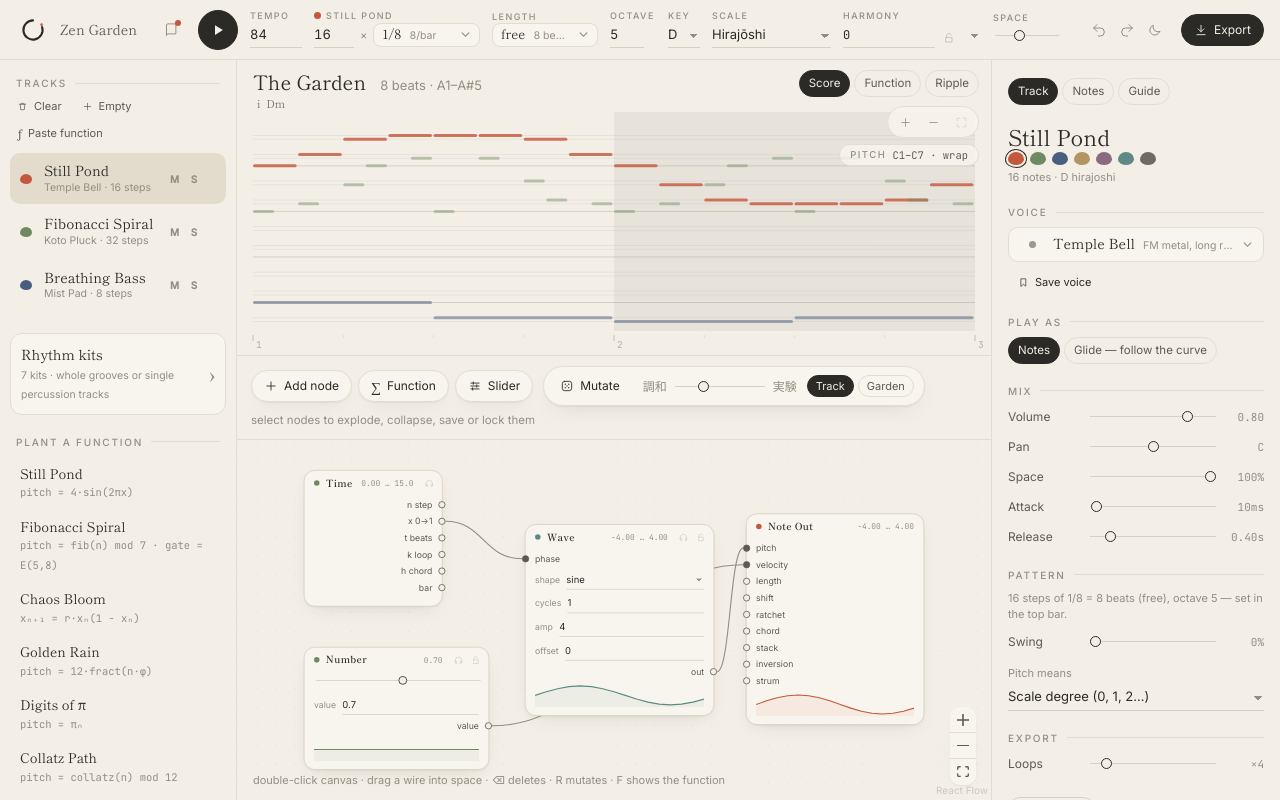
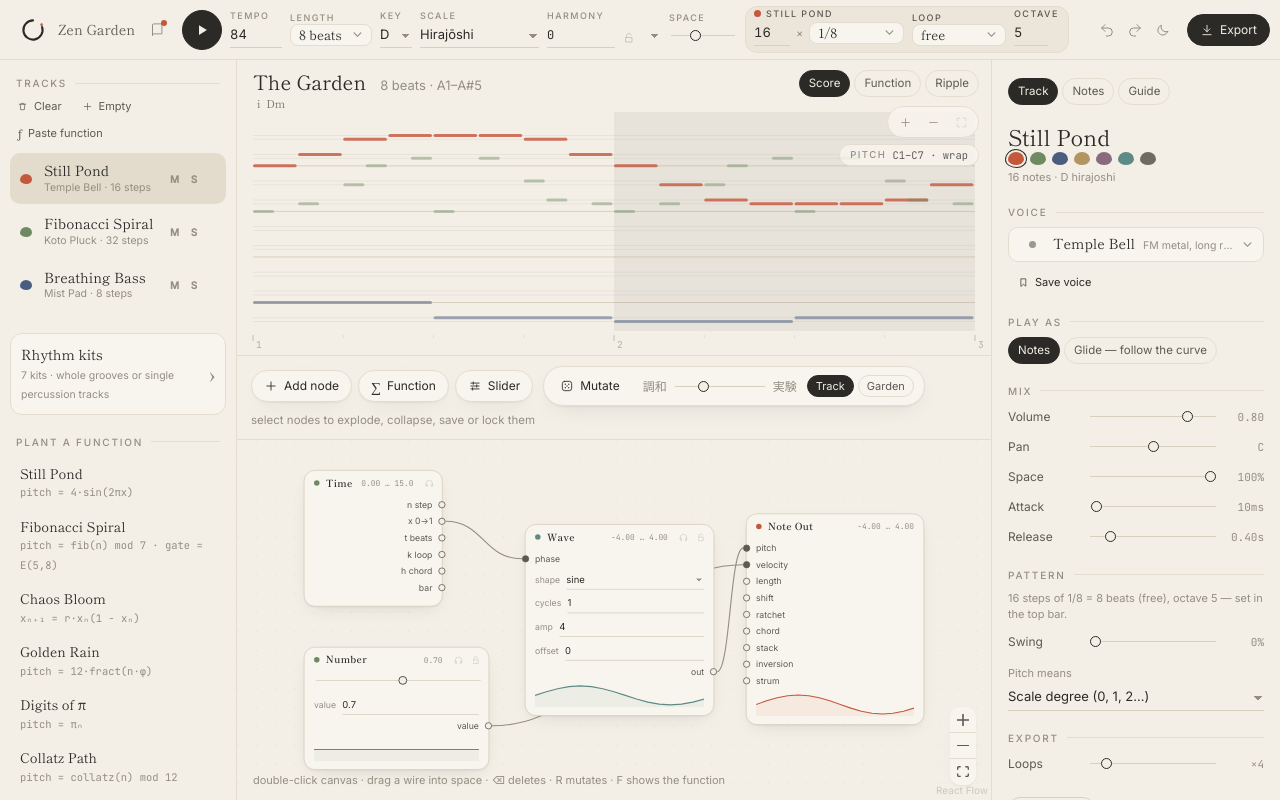
Before and after one commit to danikavu/soundfunc, a React (Vite) app: page / in a window 1280 px wide. Built offline with nearby package versions, Linux system fonts and the light colour scheme.

Commit message:
fix(length): fix length bug, distinct global settings

```diff
--- a/src/components/TopBar.tsx
+++ b/src/components/TopBar.tsx
@@ -6,7 +6,7 @@ import { useStore } from '../state/store';
 import { togglePlay } from '../state/transport';
 import { GardenMenu } from './GardenMenu';
 import { StepPicker } from './StepPicker';
-import { FIXED_LENGTHS, shortBeats, stepLabel } from '../engine/steps';
+import { FIXED_LENGTHS, MAX_STEPS, shortBeats, stepLabel } from '../engine/steps';
 import { Dropdown } from './Dropdown';
 import { isDrum } from '../engine/project';
 import { useSelectedTrack } from '../state/store';
@@ -102,6 +102,36 @@ function FileMenu() {
   );
 }
 
+/** The song's length: what the Score shows and MIDI exports, and what “Song” tracks follow. */
+function SongLengthField() {
+  const lengthBeats = useStore((s) => s.project.song.lengthBeats);
+  const setSongLength = useStore((s) => s.setSongLength);
+  const following = useStore((s) => s.project.tracks.filter((t) => t.lengthMode === 'song').length);
+  const longest = useStore((s) => Math.max(0, ...s.project.tracks.map((t) => t.steps * t.stepBeats)));
+  return (
+    <div className="field-inline w-song" title="The song’s length — for every track. The Score, the Function view and MIDI export use it; tracks whose loop is “song length” follow it">
+      <span>Length</span>
+      <Dropdown
+        compact
+        label="Song length"
+        value={<b>{lengthBeats} beats</b>}
+        groups={[
+          {
+            title: `Song length${following ? ` — ${following} track${following > 1 ? 's' : ''} follow it` : ''}`,
+            items: FIXED_LENGTHS.map((L) => ({
+              key: `S${L}`,
+              label: `${L} beats`,
+              hint: `${L / 4} bar${L === 4 ? '' : 's'}${longest > L + 1e-9 ? ` · a ${Number(longest.toFixed(2))}-beat track still plays in full` : ''}`,
+              selected: lengthBeats === L,
+              onSelect: () => setSongLength(L),
+            })),
+          },
+        ]}
+      />
+    </div>
+  );
+}
+
 /** a field that keeps its place in the bar when it has nothing to show */
 function Placeholder({ label, width, title }: { label: string; width: string; title: string }) {
   return (
@@ -123,6 +153,7 @@ function GridField() {
   const setStepBeatsAll = useStore((s) => s.setStepBeatsAll);
   const setLengthAll = useStore((s) => s.setLengthAll);
   const trackCount = useStore((s) => s.project.tracks.length);
+  const songLength = useStore((s) => s.project.song.lengthBeats);
   if (!track) {
     return (
       <>
@@ -145,11 +176,11 @@ function GridField() {
             className="input num"
             integer
             min={1}
-            max={256}
+            max={MAX_STEPS}
             value={track.steps}
             onValue={(steps) => setGrid(track.id, { steps })}
             aria-label="Steps"
-            title={track.lengthMode === 'fixed' ? `Steps — divides the ${track.lengthBeats}-beat loop evenly` : 'Steps'}
+            title={track.lengthMode !== 'free' ? `Steps — divides the ${track.lengthBeats}-beat loop evenly` : 'Steps'}
           />
           <span className="muted grid-times">×</span>
           <StepPicker
@@ -167,13 +198,21 @@ function GridField() {
           />
         </div>
       </div>
-      <div className="field-inline w-length" title={track.lengthMode === 'fixed' ? `${track.lengthBeats} beats` : `free — ${loopBeats} beats`}>
-        <span>Length</span>
+      <div
+        className="field-inline w-length"
+        title={track.lengthMode === 'song' ? `follows the global Length — ${track.lengthBeats} beats` : track.lengthMode === 'fixed' ? `${track.lengthBeats} beats` : `free — ${loopBeats} beats`}
+      >
+        <span>Loop</span>
         <Dropdown
           compact
           label="Loop length"
           value={
-            track.lengthMode === 'fixed' ? (
+            track.lengthMode === 'song' ? (
+              <>
+                <b>song</b>
+                <small>{track.lengthBeats} beats</small>
+              </>
+            ) : track.lengthMode === 'fixed' ? (
               <>
                 <b>{track.lengthBeats} beats</b>
                 <small>{track.lengthBeats / 4} bar{track.lengthBeats === 4 ? '' : 's'}</small>
@@ -186,11 +225,23 @@ function GridField() {
             )
           }          groups={[
             {
+              title: 'Song',
+              items: [
+                {
+                  key: 'song',
+                  label: `Song length`,
+                  hint: `${songLength} beats now — follows the global Length`,
+                  selected: track.lengthMode === 'song',
+                  onSelect: () => setGrid(track.id, { lengthMode: 'song' }),
+                },
+              ],
+            },
+            {
               title: 'Fixed — always lands on the bar',
               items: FIXED_LENGTHS.map((L) => ({
                 key: `L${L}`,
                 label: `${L} beats`,
-                hint: `${L / 4} bar${L === 4 ? '' : 's'} · ${Math.max(1, Math.min(256, Math.round(L / track.stepBeats)))} steps`,
+                hint: `${L / 4} bar${L === 4 ? '' : 's'} · ${Math.max(1, Math.min(MAX_STEPS, Math.round(L / track.stepBeats)))} steps`,
                 selected: track.lengthMode === 'fixed' && track.lengthBeats === L,
                 onSelect: () => setGrid(track.id, { lengthMode: 'fixed', lengthBeats: L }),
               })),
@@ -213,11 +264,13 @@ function GridField() {
               <button
                 className="btn small ghost step-all"
                 onClick={() => {
-                  setLengthAll(track.lengthMode === 'fixed' ? { lengthMode: 'fixed', lengthBeats: track.lengthBeats } : { lengthMode: 'free' });
-                  toast(`Every track is now ${track.lengthMode === 'fixed' ? `${track.lengthBeats} beats long` : 'free'} — ⌘Z to undo`);
+                  setLengthAll(track.lengthMode === 'free' ? { lengthMode: 'free' } : { lengthMode: track.lengthMode, lengthBeats: track.lengthBeats });
+                  toast(
+                    `Every track ${track.lengthMode === 'song' ? 'now follows the song' : track.lengthMode === 'fixed' ? `is now ${track.lengthBeats} beats long` : 'is now free'} — ⌘Z to undo`,
+                  );
                 }}
               >
-                {track.lengthMode === 'fixed' ? `Make every track ${track.lengthBeats} beats` : 'Make every track free'}
+                {track.lengthMode === 'song' ? 'Make every track follow the global Length' : track.lengthMode === 'fixed' ? `Make every track ${track.lengthBeats} beats` : 'Make every track free'}
               </button>
             ) : undefined
           }
@@ -259,7 +312,7 @@ export function TopBar() {
           <span>Tempo</span>
           <NumberField className="input num" min={20} max={300} value={song.bpm} onValue={(bpm) => setSong({ bpm })} />
         </label>
-        <GridField />
+        <SongLengthField />
         <label className="field-inline">
           <span>Key</span>
           <select className="select" value={song.root} onChange={(e) => setSong({ root: Number(e.target.value) })}>
@@ -319,6 +372,11 @@ export function TopBar() {
         </label>
       </div>
 
+      {/* everything above is the whole song; this panel is only the selected track */}
+      <div className="track-panel" aria-label="Selected track">
+        <GridField />
+      </div>
+
       <div className="spacer" />
 
       <div className="row" style={{ gap: 2 }}>
--- a/src/engine/presets.ts
+++ b/src/engine/presets.ts
@@ -697,7 +697,7 @@ export const PRESETS: Preset[] = [
       pitchMode: 'degree',
       steps: 16,
       stepBeats: 0.25,
-      lengthMode: 'fixed',
+      lengthMode: 'song',
       lengthBeats: 4,
       octave: 4,
       graph: graph(
@@ -902,7 +902,7 @@ export function defaultProject(): Project {
   tracks[1].pan = 0.3;
   return {
     name: 'Zen Garden',
-    song: { bpm: 84, root: 2, scale: 'hirajoshi', reverb: 0.35, exportLoops: 4, harmony: '0', sliders: [], pitchRange: { ...DEFAULT_PITCH_RANGE } },
+    song: { bpm: 84, root: 2, scale: 'hirajoshi', reverb: 0.35, exportLoops: 4, harmony: '0', sliders: [], pitchRange: { ...DEFAULT_PITCH_RANGE }, lengthBeats: 8 },
     tracks,
   };
 }
--- a/src/engine/project.ts
+++ b/src/engine/project.ts
@@ -1,6 +1,6 @@
 import { compileGraph, type Graph } from './graph';
 import { tryCompile, type Compiled } from './expr';
-import { nearestFixedLength, type LengthMode } from './steps';
+import { fixedLengthFor, nearestFixedLength, type LengthMode } from './steps';
 import { chordTones, DEFAULT_PITCH_RANGE, limitPitch, midiToDegree, midiToFreq, midiToName, NOTE_NAMES, SCALES, valueToMidi, valueToPitch, type PitchMode, type PitchRange } from './music';
 
 export type DrumVoice = 'kick' | 'snare' | 'hat' | 'openhat' | 'clap' | 'rim' | 'tom' | 'crash';
@@ -111,6 +111,8 @@ export interface Song {
   sliders: Slider[];
   /** where pitches may go: wrap by octaves (default), clamp, or off */
   pitchRange: PitchRange;
+  /** the song's loop, in beats (4/8/16/32/64): what the Score shows and MIDI exports; tracks set to “Song” follow it */
+  lengthBeats: number;
 }
 
 export interface Slider {
@@ -123,7 +125,7 @@ export interface Slider {
 export const sliderNames = (song: Song) => (song.sliders ?? []).map((s) => s.name);
 export const sliderValues = (song: Song): Record<string, number> => Object.fromEntries((song.sliders ?? []).map((s) => [s.name, s.value]));
 
-export const SONG_DEFAULTS: Song = { bpm: 90, root: 0, scale: 'major', reverb: 0.3, exportLoops: 4, harmony: '0', sliders: [], pitchRange: DEFAULT_PITCH_RANGE };
+export const SONG_DEFAULTS: Song = { bpm: 90, root: 0, scale: 'major', reverb: 0.3, exportLoops: 4, harmony: '0', sliders: [], pitchRange: DEFAULT_PITCH_RANGE, lengthBeats: 16 };
 export const BEATS_PER_BAR = 4;
 
 const harmonyCache = new Map<string, Compiled | null>();
@@ -154,9 +156,12 @@ export interface Project {
 
 /** Fill in fields added since a project was saved. */
 export function normalizeProject(p: Project): Project {
+  const song = { ...SONG_DEFAULTS, ...(p.song as Partial<Song>) };
+  // projects from before the song had a length: the length its tracks already had
+  if (!('lengthBeats' in (p.song ?? {}))) song.lengthBeats = fixedLengthFor(Math.max(1, ...p.tracks.map((t) => (t.steps ?? 16) * (t.stepBeats ?? 0.25))));
   return {
     name: p.name ?? 'Untitled',
-    song: { ...SONG_DEFAULTS, ...(p.song as Partial<Song>) },
+    song,
     tracks: p.tracks.map((t) => {
       const track = { ...TRACK_DEFAULTS, ...t };
       // projects from before fixed lengths: keep them free, remember the nearest fixed length
@@ -319,9 +324,12 @@ export function harmonyCycleBars(song: Song): number {
   return 16;
 }
 
-/** One full cycle of the song: the longest pattern, or the progression if that is longer. */
+/**
+ * One full cycle of the song: its length setting — or the longest track, if one runs
+ * longer. (The progression no longer stretches it: it repeats, or keeps going, inside.)
+ */
 export function songBeats(tracks: Track[], song: Song): number {
-  return Math.max(1, ...tracks.map(patternBeats), harmonyCycleBars(song) * BEATS_PER_BAR);
+  return Math.max(1, song.lengthBeats ?? 16, ...tracks.map(patternBeats));
 }
 
 export function patternBeats(track: Track): number {
--- a/src/engine/steps.ts
+++ b/src/engine/steps.ts
@@ -108,7 +108,10 @@ export function parseStepLength(text: string): number | null {
 
 // ---------- loop length: fixed (4/8/16/32/64 beats) or free ----------
 
-export type LengthMode = 'free' | 'fixed';
+/** song: follows the song's length · fixed: its own 4/8/16/32/64 beats · free: steps × step length */
+export type LengthMode = 'song' | 'fixed' | 'free';
+
+export const MAX_STEPS = 1024;
 
 /** the loop lengths a fixed grid can have, in beats */
 export const FIXED_LENGTHS = [4, 8, 16, 32, 64] as const;
@@ -129,19 +132,24 @@ export const nearestFixedLength = (beats: number) =>
  * the loop lands on the beat), and a typed step count divides the length evenly.
  * In free mode, steps × step length is whatever it is.
  */
-export function applyGrid(current: Grid, patch: Partial<Grid>): Grid {
+export function applyGrid(current: Grid, patch: Partial<Grid>, songLength = current.lengthBeats): Grid {
   const next: Grid = { ...current, ...patch };
   if (next.lengthMode === 'free') {
-    next.steps = Math.max(1, Math.min(256, Math.round(next.steps)));
+    next.steps = Math.max(1, Math.min(MAX_STEPS, Math.round(next.steps)));
     return next;
   }
+  // a track that follows the song takes the song's length
+  if (next.lengthMode === 'song') next.lengthBeats = songLength;
   const L = next.lengthBeats;
   let steps: number;
   if (patch.steps !== undefined && patch.stepBeats === undefined) steps = patch.steps;
   else steps = L / next.stepBeats;
-  next.steps = Math.max(1, Math.min(256, Math.round(steps)));
+  next.steps = Math.max(1, Math.min(MAX_STEPS, Math.round(steps)));
   next.stepBeats = L / next.steps;
   return next;
 }
 
+/** the smallest fixed length that holds `beats` (64 at most) */
+export const fixedLengthFor = (beats: number) => FIXED_LENGTHS.find((l) => l >= beats - 1e-9) ?? 64;
+
 export const gridOf = (t: Grid): Grid => ({ steps: t.steps, stepBeats: t.stepBeats, lengthMode: t.lengthMode, lengthBeats: t.lengthBeats });
--- a/src/state/store.ts
+++ b/src/state/store.ts
@@ -2,10 +2,10 @@ import { create } from 'zustand';
 import { persist } from 'zustand/middleware';
 import type { GEdge, GNode, Graph, NodeData } from '../engine/graph';
 import type { EditResult } from '../engine/graphEdit';
-import { applyGrid, gridOf, type Grid } from '../engine/steps';
+import { applyGrid, fixedLengthFor, gridOf, type Grid } from '../engine/steps';
 import { defaultProject, KITS, PRESETS, trackFromPreset, trackFromTemplate, uid } from '../engine/presets';
 import { mutateHarmony, mutateTrack } from '../engine/mutate';
-import { normalizeProject, type Project, type Slider, type Song, type Track } from '../engine/project';
+import { harmonyCycleBars, normalizeProject, type Project, type Slider, type Song, type Track } from '../engine/project';
 import { CONSTANTS, FUNCTIONS, renameVariable } from '../engine/expr';
 import { ctxVars } from '../engine/graph';
 
@@ -59,6 +59,8 @@ interface State {
   setStepBeatsAll: (stepBeats: number) => void;
   /** change a track's grid — steps, step length, fixed/free length — keeping a fixed loop exact */
   setGrid: (trackId: string, patch: Partial<Grid>) => void;
+  /** the song's length; every track set to follow it is re-gridded */
+  setSongLength: (lengthBeats: number) => void;
   /** the same loop length (or free) for every track */
   setLengthAll: (patch: Pick<Grid, 'lengthMode'> & Partial<Pick<Grid, 'lengthBeats'>>) => void;
   /** remove every track at once (one undo step) */
@@ -112,7 +114,8 @@ export const useStore = create<State>()(
         selectTrack: (id) => set({ selectedTrackId: id }),
         addTrack: (presetId) => {
           const preset = PRESETS.find((p) => p.id === presetId) ?? PRESETS[0];
-          const track = trackFromPreset(preset, get().project.tracks.length);
+          const made = trackFromPreset(preset, get().project.tracks.length);
+          const track = made.lengthMode === 'song' ? { ...made, ...applyGrid(gridOf(made), {}, get().project.song.lengthBeats) } : made;
           commit((p) => ({ ...p, tracks: [...p.tracks, track] }));
           set({ selectedTrackId: track.id });
         },
@@ -121,17 +124,20 @@ export const useStore = create<State>()(
           if (!kit) return;
           const start = layer ? get().project.tracks.length : 0;
           const tracks = kit.tracks.map((t, i) => trackFromTemplate(t, t.name, start + i));
+          const kitSong = { ...get().project.song, ...kit.song };
+          const cycle = harmonyCycleBars(kitSong);
+          const needs = Math.max(...tracks.map((t) => t.steps * t.stepBeats), cycle < 16 ? cycle * 4 : 0);
           commit((p) => ({
             ...p,
             name: layer ? p.name : kit.name,
-            song: { ...p.song, ...kit.song },
+            song: { ...p.song, ...kit.song, lengthBeats: layer ? Math.max(p.song.lengthBeats, fixedLengthFor(needs)) : fixedLengthFor(needs) },
             tracks: layer ? [...p.tracks, ...tracks] : tracks,
           }));
           if (!layer) set({ currentProjectId: null });
           set({ selectedTrackId: tracks[0]?.id ?? null });
         },
         plantTrack: (track) => {
-          commit((p) => ({ ...p, tracks: [...p.tracks, track] }));
+          commit((p) => ({ ...p, tracks: [...p.tracks, track.lengthMode === 'song' ? { ...track, ...applyGrid(gridOf(track), {}, p.song.lengthBeats) } : track] }));
           set({ selectedTrackId: track.id });
         },
         applyGraphEdit: (trackId, edit) => {
@@ -192,9 +198,17 @@ export const useStore = create<State>()(
           });
           set({ selectedTrackId: copy.id });
         },
-        setStepBeatsAll: (stepBeats) => commit((p) => ({ ...p, tracks: p.tracks.map((t) => ({ ...t, ...applyGrid(gridOf(t), { stepBeats }) })) })),
-        setGrid: (trackId, patch) => commit(mapTrack(trackId, (t) => ({ ...t, ...applyGrid(gridOf(t), patch) }))),
-        setLengthAll: (patch) => commit((p) => ({ ...p, tracks: p.tracks.map((t) => ({ ...t, ...applyGrid(gridOf(t), patch) })) })),
+        setStepBeatsAll: (stepBeats) =>
+          commit((p) => ({ ...p, tracks: p.tracks.map((t) => ({ ...t, ...applyGrid(gridOf(t), { stepBeats }, p.song.lengthBeats) })) })),
+        setGrid: (trackId, patch) => commit((p) => mapTrack(trackId, (t) => ({ ...t, ...applyGrid(gridOf(t), patch, p.song.lengthBeats) }))(p)),
+        setLengthAll: (patch) =>
+          commit((p) => ({ ...p, tracks: p.tracks.map((t) => ({ ...t, ...applyGrid(gridOf(t), patch, p.song.lengthBeats) })) })),
+        setSongLength: (lengthBeats) =>
+          commit((p) => ({
+            ...p,
+            song: { ...p.song, lengthBeats },
+            tracks: p.tracks.map((t) => (t.lengthMode === 'song' ? { ...t, ...applyGrid(gridOf(t), {}, lengthBeats) } : t)),
+          })),
         clearTracks: () => {
           commit((p) => ({ ...p, tracks: [] }));
           set({ selectedTrackId: null, audition: null });
--- a/src/styles.css
+++ b/src/styles.css
@@ -2231,3 +2231,98 @@ button:focus-visible {
 .range-pop {
   z-index: 30;
 }
+
+.topbar .field-inline.w-song {
+  width: 96px;
+}
+
+/* ---------- room for the Song field ---------- */
+.grid-controls .input.num {
+  width: 36px;
+}
+@media (max-width: 1440px) {
+  .topbar {
+    gap: 12px;
+  }
+  .transport {
+    gap: 10px;
+  }
+}
+@media (max-width: 1340px) {
+  .topbar .field-inline.w-song {
+    width: 82px;
+  }
+  .topbar .field-inline.w-grid {
+    width: 150px;
+  }
+  .topbar .field-inline.w-length {
+    width: 94px;
+  }
+  .harmony .input {
+    width: 68px;
+  }
+  .project-name {
+    width: 84px;
+  }
+}
+@media (max-width: 1160px) {
+  .topbar .field-inline.w-grid {
+    width: 140px;
+  }
+  .harmony .input {
+    width: 56px;
+  }
+  .topbar {
+    gap: 10px;
+    padding: 0 14px;
+  }
+}
+
+/* compact fields: the value first; its detail only while there is room */
+.dropdown.compact .dropdown-value b {
+  max-width: none;
+  flex: 0 1 auto;
+  min-width: 0;
+}
+.dropdown.compact .dropdown-value small {
+  flex: 1 1 0;
+  min-width: 0;
+}
+@media (max-width: 1340px) {
+  .topbar .dropdown.compact .dropdown-value small {
+    display: none;
+  }
+}
+
+/* ---------- the selected track's own controls, apart from the song's ---------- */
+.track-panel {
+  display: flex;
+  align-items: flex-end;
+  gap: 12px;
+  padding: 4px 12px 6px;
+  margin: 6px 0;
+  align-self: stretch;
+  border-radius: 12px;
+  background: var(--paper-2);
+  border: 1px solid var(--line-soft);
+}
+.track-panel .field-inline > span {
+  color: var(--ink-2);
+}
+@media (max-width: 1440px) {
+  .track-panel {
+    gap: 10px;
+    padding: 4px 10px 6px;
+  }
+}
+@media (max-width: 1340px) {
+  .track-panel {
+    gap: 8px;
+    padding: 4px 8px 6px;
+  }
+}
+@media (max-width: 1340px) {
+  .transport {
+    gap: 8px;
+  }
+}
```
Also changed, not shown: 2 other files (tests, documents, lock files or other folders).
